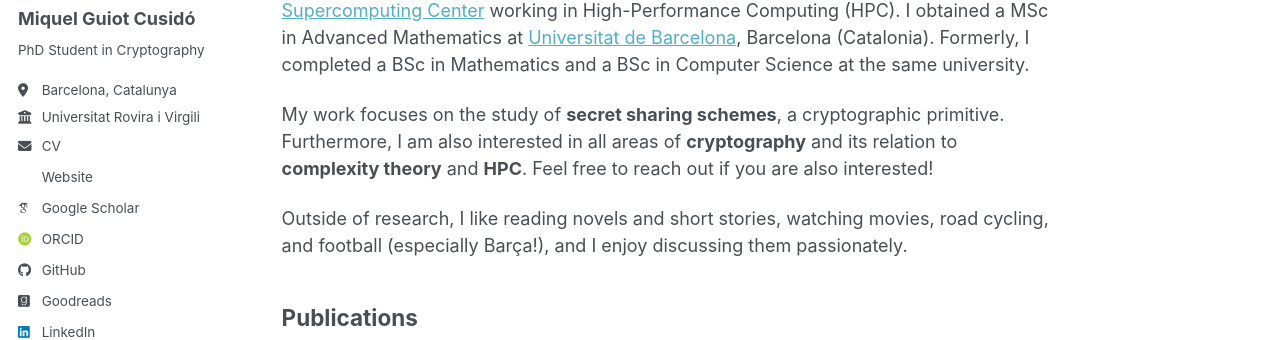
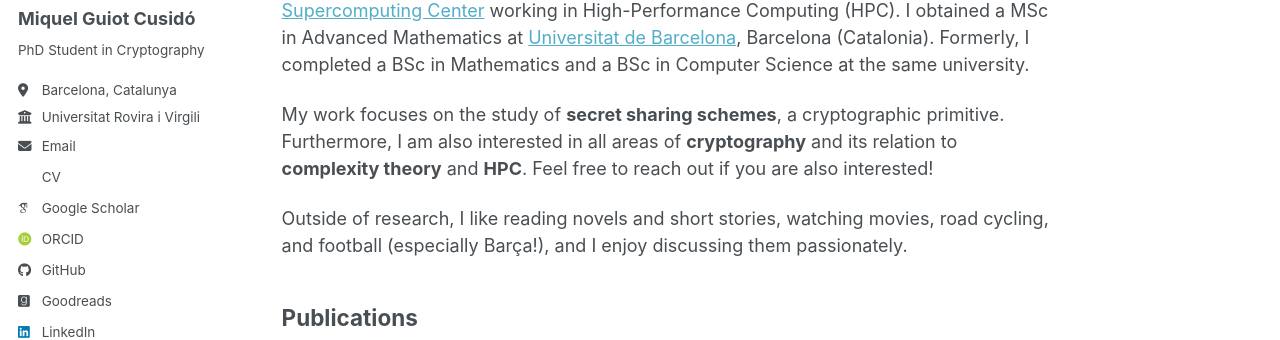
Before and after one commit to MiquelGuiot/MiquelGuiot.github.io, a Jekyll site: the page built from _pages/about.md, in a window 1280 px wide. Shown: the part 278-618 px from the top of the page. Built offline with Jekyll 4.4.1, drawn with Linux system fonts in a browser that asks for light colours; some web fonts are replaced; a script bundle is joined from its source files by our own code; library files that are not in the unit come from our copies.

Commit message:
Update author-profile.html

```diff
--- a/_includes/author-profile.html
+++ b/_includes/author-profile.html
@@ -31,10 +31,10 @@
         <li class="author__desktop"><i class="fas fa-fw fa-building-columns icon-pad-right" aria-hidden="true"></i>{{ author.employer }}</li>
       {% endif %}
             {% if author.email %}
-        <li><a href="mailto:{{ author.email }}"><i class="fas fa-fw fa-envelope icon-pad-right" aria-hidden="true"></i>CV</a></li>
+        <li><a href="mailto:{{ author.email }}"><i class="fas fa-fw fa-envelope icon-pad-right" aria-hidden="true"></i>{{ site.data.ui-text[site.locale].email_label | default: "Email" }}</a></li>
       {% endif %}
       {% if author.uri %}
-        <li><a href="{{ author.uri }}"><i class="fas fa-fw fa-file-o icon-pad-right" aria-hidden="true"></i>{{ site.data.ui-text[site.locale].website_label | default: "CV" }}</a></li>
+        <li><a href="{{ author.uri }}"><i class="fas fa-fw fa-file-o icon-pad-right" aria-hidden="true"></i>CV</a></li>
       {% endif %}
 
       <!-- Font Awesome and Academicons icons / Academic websites -->
```
